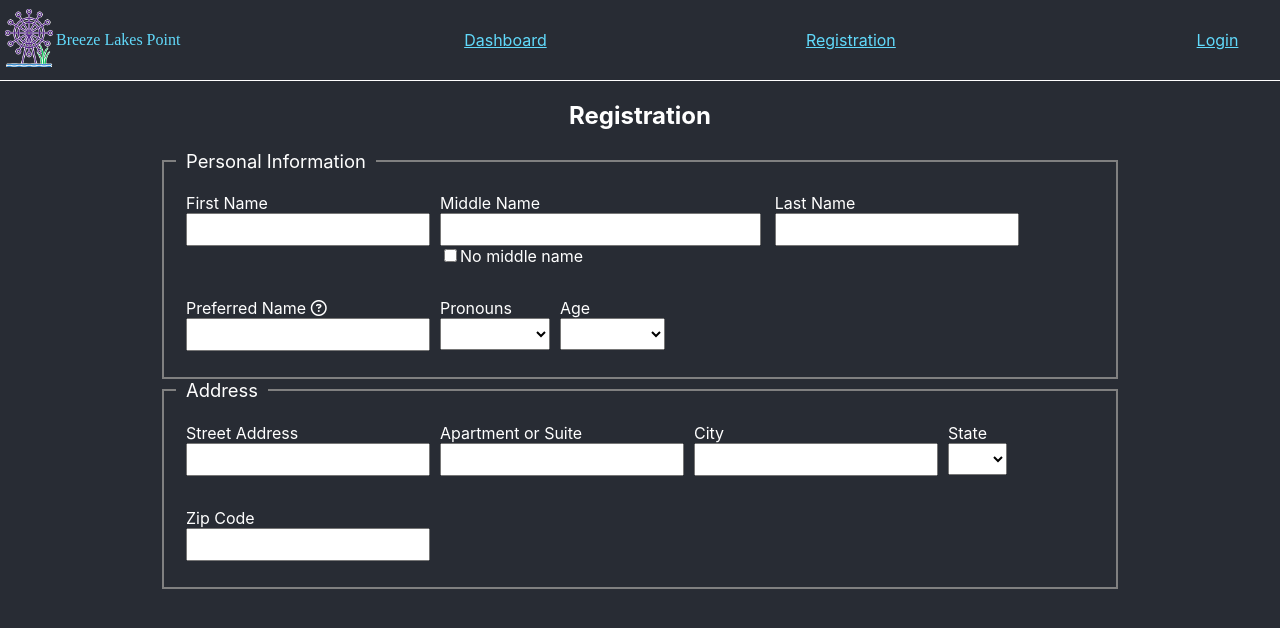
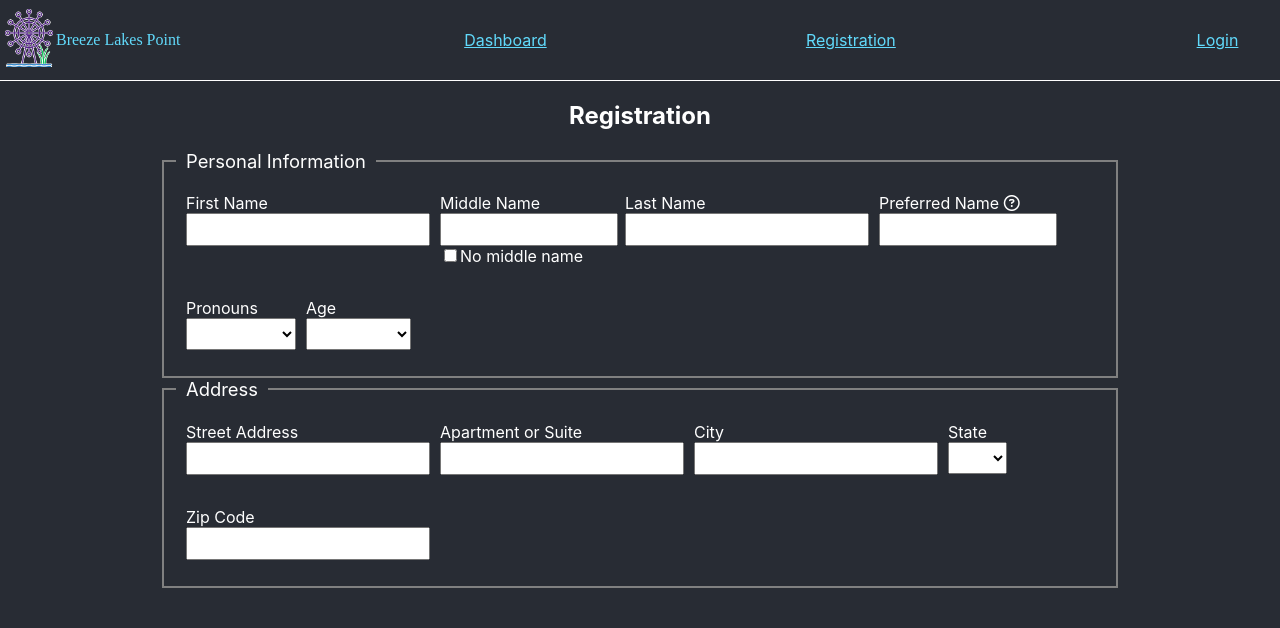
Before and after one commit to kristenkinnearohlmann/breeze-lakes-point-frontend, a React (Create React App) app: page /registration in a window 1280 px wide. Shown: the top 628 px of the page. Built offline with nearby package versions, Linux system fonts and the light colour scheme; a web font is replaced by a local one.

Commit message:
Added size styling to preferred name

```diff
--- a/src/components/Registration.css
+++ b/src/components/Registration.css
@@ -31,10 +31,11 @@
     padding: .25rem;
 }
 
-.input-fields-row > p.middle-name {
-    width: calc(35%);
+.input-fields-row > p.length-175px,
+.input-fields-row > p.length-175px {
+    width: 175px;
 }
 
-#middle_name {
+#middle_name, #preferred_name {
     width: 95%;
 }
--- a/src/components/Registration.js
+++ b/src/components/Registration.js
@@ -48,7 +48,7 @@ class Registration extends Component {
                                 <label htmlFor="first_name">First Name</label><br/>
                                 <input type="text" name="first_name" id="first_name" value={this.state.first_name} onChange={this.handleonChange} />
                             </p>
-                            <p className="middle-name">
+                            <p className="length-175px">
                                 <label htmlFor="middle_name">Middle Name</label><br/>
                                 <input type="text" name="middle_name" id="middle_name" value={this.state.middle_name} onChange={this.handleonChange} /><br/>
                                 <input type="checkbox" name="no_middle_name" id="no_middle_name" value={this.state.no_middle_name} onChange={this.handleonChange} />No middle name
@@ -57,7 +57,7 @@ class Registration extends Component {
                                 <label htmlFor="last_name">Last Name</label><br/>
                                 <input type="text" name="last_name" id="last_name" value={this.state.last_name} onChange={this.handleonChange} />
                             </p>
-                            <p>
+                            <p className="length-175px">
                                 <label htmlFor="preferred_name">Preferred Name</label>&nbsp;<i className="far fa-question-circle" title="The name you would like to use in conversation."></i><br/>
                                 <input type="text" name="preferred_name" id="preferred_name" value={this.state.preferred_name} onChange={this.handleonChange} />
                             </p>
```
